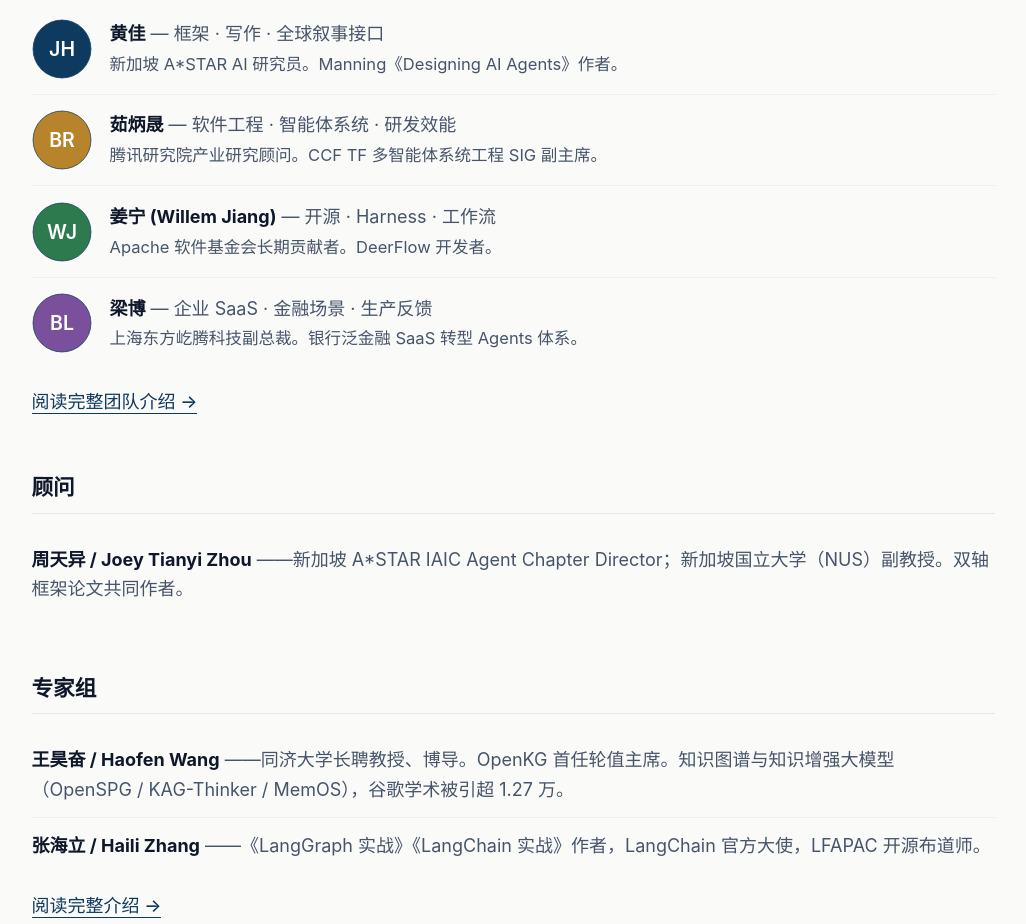
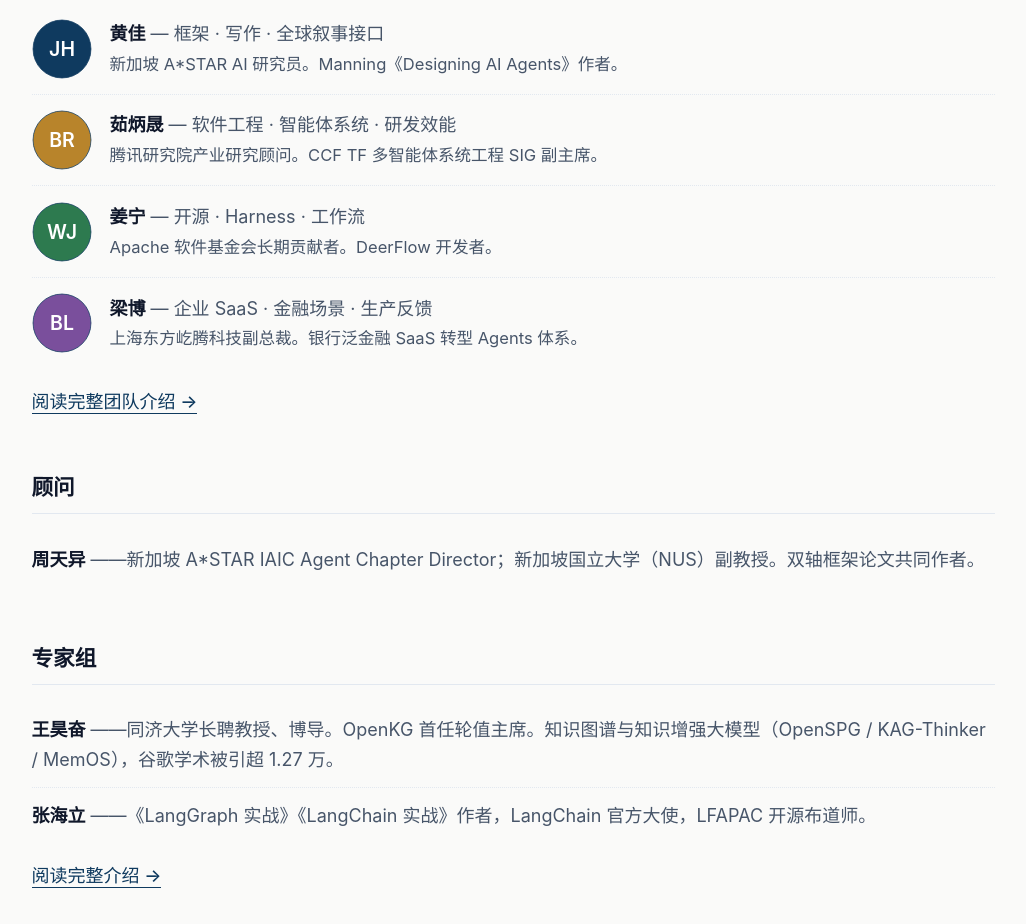
Before and after one commit to huangjia2019/adps-site, a plain HTML site: page zh/index.html in a window 1280 px wide. Shown: the part 1847-2771 px from the top of the page, without its empty margins (127-1153 px from the left). Drawn offline with Linux system fonts and the light colour scheme.

Commit message:
成员名口径：中文页统一纯中文（姜宁/周天异/王昊奋/张海立 去英文）；英文页 Willem (Ning) Jiang → Willem Jiang

```diff
--- a/zh/index.html
+++ b/zh/index.html
@@ -130,7 +130,7 @@
                 <li style="padding: 0.85rem 0; border-bottom: 1px dotted var(--color-rule); display: grid; grid-template-columns: 60px 1fr; gap: 1rem; align-items: center;">
                     <img src="/images/avatar-jiang.svg" alt="姜宁" style="width: 60px; height: 60px; border-radius: 50%;">
                     <div>
-                        <strong>姜宁 (Willem Jiang)</strong> <span style="color: var(--color-text-muted);">— 开源 · Harness · 工作流</span><br>
+                        <strong>姜宁</strong> <span style="color: var(--color-text-muted);">— 开源 · Harness · 工作流</span><br>
                         <span style="font-size: 0.92rem; color: var(--color-text-muted);">Apache 软件基金会长期贡献者。DeerFlow 开发者。</span>
                     </div>
                 </li>
@@ -151,7 +151,7 @@
             <h2>顾问</h2>
             <ul style="margin: 0.4rem 0 1rem 0; list-style: none;">
                 <li style="padding: 0.7rem 0;">
-                    <strong>周天异 / Joey Tianyi Zhou</strong> <span style="color: var(--color-text-muted);">——新加坡 A*STAR IAIC Agent Chapter Director；新加坡国立大学（NUS）副教授。双轴框架论文共同作者。</span>
+                    <strong>周天异</strong> <span style="color: var(--color-text-muted);">——新加坡 A*STAR IAIC Agent Chapter Director；新加坡国立大学（NUS）副教授。双轴框架论文共同作者。</span>
                 </li>
             </ul>
         </section>
@@ -160,10 +160,10 @@
             <h2>专家组</h2>
             <ul style="margin: 0.4rem 0 1rem 0; list-style: none;">
                 <li style="padding: 0.7rem 0; border-bottom: 1px dotted var(--color-rule);">
-                    <strong>王昊奋 / Haofen Wang</strong> <span style="color: var(--color-text-muted);">——同济大学长聘教授、博导。OpenKG 首任轮值主席。知识图谱与知识增强大模型（OpenSPG / KAG-Thinker / MemOS），谷歌学术被引超 1.27 万。</span>
+                    <strong>王昊奋</strong> <span style="color: var(--color-text-muted);">——同济大学长聘教授、博导。OpenKG 首任轮值主席。知识图谱与知识增强大模型（OpenSPG / KAG-Thinker / MemOS），谷歌学术被引超 1.27 万。</span>
                 </li>
                 <li style="padding: 0.7rem 0;">
-                    <strong>张海立 / Haili Zhang</strong> <span style="color: var(--color-text-muted);">——《LangGraph 实战》《LangChain 实战》作者，LangChain 官方大使，LFAPAC 开源布道师。</span>
+                    <strong>张海立</strong> <span style="color: var(--color-text-muted);">——《LangGraph 实战》《LangChain 实战》作者，LangChain 官方大使，LFAPAC 开源布道师。</span>
                 </li>
             </ul>
             <p style="margin-top: 0.8rem;">
```
Also changed, not shown: founders/index.html (+1 -1 lines), index.html (+1 -1 lines), zh/founders/index.html (+4 -4 lines).
